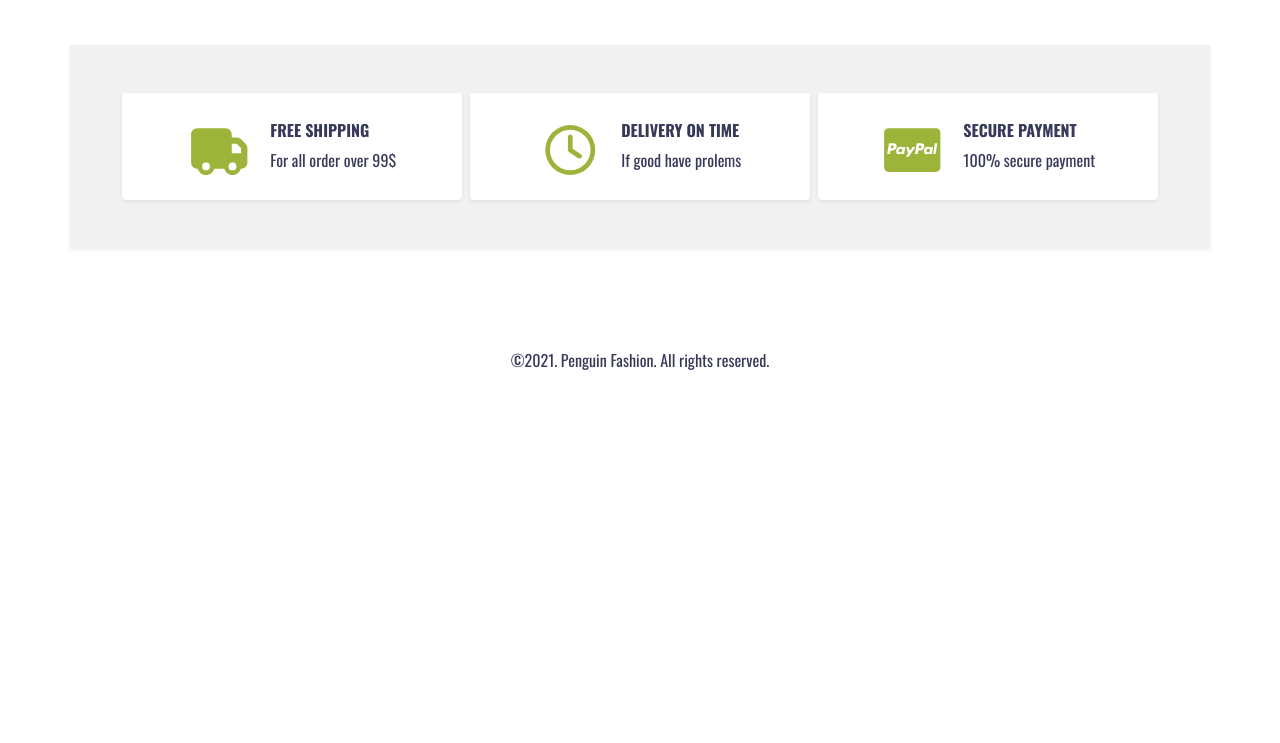
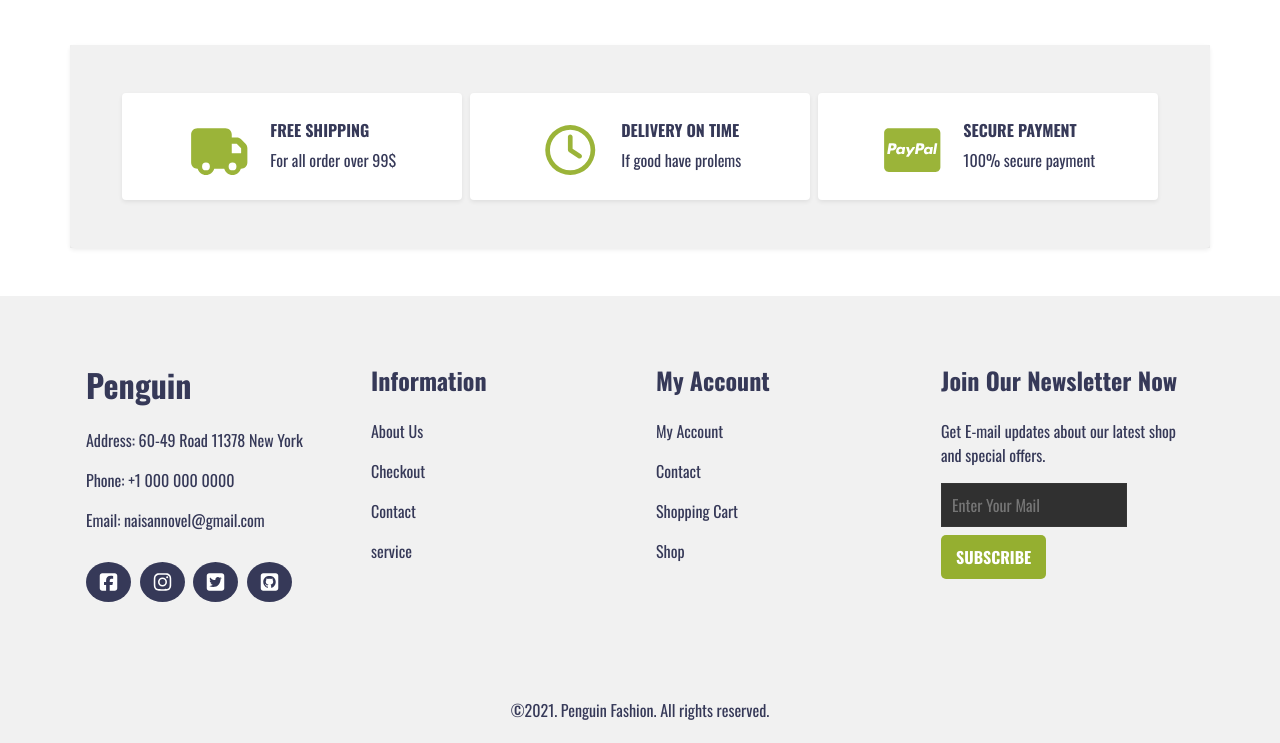
Before and after one commit to naisannovel/Penguin-Fashion, a plain HTML site: page index.html in a window 1280 px wide. Shown: the part 2545-3288 px from the top of the page. Before the commit the page ends 2933 px from the top, so only its background shows below. Drawn offline with nearby package versions, Linux system fonts and the light colour scheme.

Commit message:
assignment update

```diff
--- a/index.html
+++ b/index.html
@@ -4,7 +4,7 @@
 <head>
     <meta charset="UTF-8">
     <meta name="viewport" content="width=device-width, initial-scale=1.0">
-    <title>Document</title>
+    <title>Penguin Fashion</title>
     <link rel="stylesheet" href="icon/all.min.css">
     <link rel="stylesheet" href="bootstrap/bootstrap.min.css">
     <link rel="stylesheet" href="style.css">
@@ -303,10 +303,65 @@
 
     <!-- end service section -->
 
+    <!-- start contact section -->
+
+    <div class="container-fluid contact-section mt-5">
+        <div class="container">
+            <div class="row row-cols-1 row-cols-md-2 row-cols-lg-4">
+                <div class="col d-flex align-items-start justify-content-start p-3">
+                    <div>
+                        <h3 class="fs-2 fw-bold my-4 text-clr">Penguin</h3>
+                        <p>Address: 60-49 Road 11378 New York</p>
+                        <p>Phone: +1 000 000 0000</p>
+                        <p>Email: naisannovel@gmail.com</p>
+                        <div class="box">
+                            <a href="#"><i class="fab fa-facebook-square"></i></a>
+                            <a href="#"><i class="fab fa-instagram"></i></a>
+                            <a href="#"><i class="fab fa-twitter-square"></i></a>
+                            <a href="#"><i class="fab fa-github-square"></i></a>
+                        </div>
+                    </div>
+                </div>
+                <div class="col mt-1 mt-lg-0 d-flex align-items-start justify-content-start p-3">
+                    <div>
+                        <h3 class="fs-4 fw-bold my-4 text-clr">Information</h3>
+                        <p>About Us</p>
+                        <p>Checkout</p>
+                        <p>Contact</p>
+                        <p>service</p>
+                    </div>
+                </div>
+                <div class="col mt-1 mt-lg-0  d-flex align-items-start justify-content-start p-3">
+                    <div>
+                        <h3 class="fs-4 fw-bold my-4 text-clr">My Account</h3>
+                        <p>My Account</p>
+                        <p>Contact</p>
+                        <p>Shopping Cart</p>
+                        <p>Shop</p>
+                    </div>
+                </div>
+                <div class="col mt-1 mt-lg-0  d-flex align-items-start justify-content-start p-3">
+                    <div>
+                        <h3 class="fs-4 fw-bold my-4 text-clr">Join Our Newsletter Now</h3>
+                        <p>Get E-mail updates about our latest shop and special offers.</p>
+                        <input class="email-box" type="email" placeholder="Enter Your Mail">
+                        <button type="button" class="subscribe mt-0 mt-lg-2">SUBSCRIBE</button>
+                    </div>
+
+                </div>
+            </div>
+        </div>
+        <footer>
+            <p>©2021. Penguin Fashion. All rights reserved.</p>
+        </footer>
+    </div>
+
+    <!-- end contact section -->
+
     <!-- start footer -->
-    <footer>
+    <!-- <footer>
         <p>©2021. Penguin Fashion. All rights reserved.</p>
-    </footer>
+    </footer> -->
     <!-- end footer -->
 
     <script src="icon/all.min.js"></script>
--- a/style.css
+++ b/style.css
@@ -99,15 +99,6 @@ h5{
 
 /* end last section */
 
-/* start footer */
-
-footer{
-    text-align: center;
-    margin-top: 100px;
-}
-
-/* end-footer */
-
 /* start service section */
 .font-icon{
     color: #9BB439;
@@ -118,6 +109,61 @@ footer{
     background: #F1F1F1;
 }
 /* end service section */
+
+/* end contact section */
+
+.contact-section{
+    background-color: #F1F1F1;
+    color: #363958;
+    padding: 30px 0 5px 0;
+}
+.text-clr{
+    color: #363958;
+}
+.subscribe{
+    padding: 10px 15px;
+    color: white;
+    background-color: #95AF30;
+    border: none;
+    border-radius: 5px;
+    font-weight: 700;
+}
+.email-box{
+    background-color: #303030;
+    padding: 9px 10px;
+    border: none;
+    border: 1px solid #363636;
+}
+.box{
+    margin-top: 30px;
+}
+.box a{
+    display: inline-flex;
+    justify-content: center;
+    align-items: center;
+    margin-right: 5px;
+    font-size: 20px;
+    color: white;
+    padding: 10px;
+    background-color: #363958;
+    border-radius: 50%;
+}
+.box a:hover{
+    background-color: #95AF30;
+    color: white;
+}
+
+/* end contact section */
+
+/* start footer */
+
+footer{
+    text-align: center;
+    color: #363958;
+    margin-top: 80px;
+}
+
+/* end-footer */
 
 /* start media queries */
 
```
